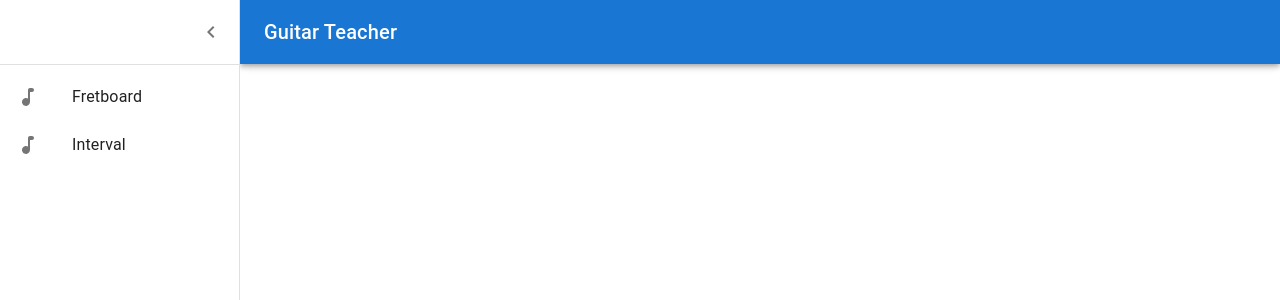
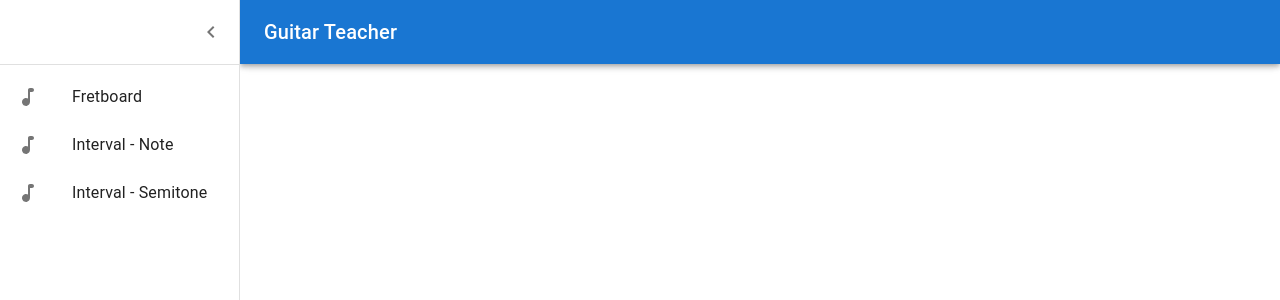
Before and after one commit to andrewdaoust/guitar-teacher, a React (Create React App) app: page / in a window 1280 px wide. Both pictures are taken after a click on the button "open drawer". Shown: the top 300 px of the page. Built offline with nearby package versions, Linux system fonts and the light colour scheme.

Commit message:
Added additional quiz

```diff
--- a/src/components/fretboard.quiz.jsx
+++ b/src/components/fretboard.quiz.jsx
@@ -2,7 +2,7 @@ import React from "react";
 import * as notes from "../lib/notes";
 import { Quiz } from "./quiz";
 
-import { Avatar, Stack, Typography, Box } from "@mui/material";
+import { Avatar, Stack, Typography, Box, Divider } from "@mui/material";
 
 const MAX_COUNT = 20;
 const MAX_FRETS = 12;
@@ -20,7 +20,17 @@ export function FretboardQuiz() {
 function Layout({ question }) {
   return (
     <Box>
-      <Stack direction="row" spacing={1}>
+      <Stack direction="row" spacing={2} divider={<Divider orientation="vertical" flexItem />}>
+        <Stack direction="column" spacing={1}>
+          <Typography variant="h5">STRING</Typography>
+          <Avatar>{question.string}</Avatar>
+        </Stack>
+        <Stack direction="column" spacing={1}>
+          <Typography variant="h5">FRET</Typography>
+          <Avatar>{question.fret}</Avatar>
+        </Stack>
+      </Stack>
+      {/* <Stack direction="row" spacing={1}>
         <Typography variant="h5">STRING</Typography>
         <Typography variant="h5">|</Typography>
         <Typography variant="h5">FRET</Typography>
@@ -28,7 +38,7 @@ function Layout({ question }) {
       <Stack direction="row" spacing={2}>
         <Avatar>{question.string}</Avatar>
         <Avatar>{question.fret}</Avatar>
-      </Stack>
+      </Stack> */}
     </Box>
   );
 }
--- a/src/components/interval.quiz.jsx
+++ b/src/components/interval-note.quiz.jsx
@@ -11,7 +11,7 @@ import {
 
 const MAX_COUNT = 20;
 
-export function IntervalQuiz() {
+export function IntervalNoteQuiz() {
   return (
     <Quiz
       maxQuestions={MAX_COUNT}
--- /dev/null
+++ b/src/components/interval-semitone.quiz.jsx
@@ -0,0 +1,62 @@
+import React from "react";
+import * as scales from "../lib/scales"
+import { Quiz } from "./quiz"
+
+import {
+  Stack,
+  Typography,
+  Box,
+} from "@mui/material";
+
+const MAX_COUNT = 20;
+
+export function IntervalSemitoneQuiz() {
+  return (
+    <Quiz
+      maxQuestions={MAX_COUNT}
+      questionLayout={Layout}
+      questionDataFunc={createQuestionData}
+    />
+  );
+}
+
+
+function Layout({ question }) {
+  return (
+    <Box>
+      <Stack direction="row" spacing={2}>
+        <Typography variant="h6">{question.interval.intervalName}</Typography>
+      </Stack>
+    </Box>
+  );
+}
+
+
+// Helper functions
+function createAnswers(correctSemitones) {
+  const correctIdx = Math.floor(Math.random() * 4);
+  let answers = [];
+  for (let i = 0; i < 4; i++) {
+    if (i === correctIdx) {
+      answers.push(correctSemitones);
+    } else {
+      let r = scales.getRandomSemitoneInterval(answers.concat([correctSemitones]));
+      answers.push(r);
+    }
+  }
+
+  // console.log(answers);
+  return answers;
+}
+
+function createQuestionData() {
+  let interval = scales.getRandomInterval();
+  let correct = interval.semitones;
+  let options = createAnswers(correct);
+
+  return {
+    interval,
+    correct,
+    options
+  };
+}
--- a/src/components/quiz.jsx
+++ b/src/components/quiz.jsx
@@ -73,17 +73,8 @@ function Question({ progress, question, Layout, onCorrect, onWrong }) {
         Question {progress.count}/{progress.max}
       </Typography>
       <Typography variant="h4">Score: {progress.score}</Typography>
-      {/* <Stack direction="row" spacing={1}>
-        <Typography variant="h5">STRING</Typography>
-        <Typography variant="h5">|</Typography>
-        <Typography variant="h5">FRET</Typography>
-      </Stack>
-      <Stack direction="row" spacing={2}>
-        <Avatar>{question.string}</Avatar>
-        <Avatar>{question.fret}</Avatar>
-      </Stack> */}
       <Layout question={question} />
-      <ButtonGroup size="large">
+      <ButtonGroup size="large" sx={{ my: 2 }}>
         <QuizButton
           option={question.options[0]}
           correct={question.correct}
@@ -109,7 +100,7 @@ function Question({ progress, question, Layout, onCorrect, onWrong }) {
           onWrong={onWrong}
         />
       </ButtonGroup>
-      {/* <p>Answer: {question.correct}</p> */}
+      <p>Answer: {question.correct}</p>
     </Box>
     // </div>
   );
--- a/src/components/root.jsx
+++ b/src/components/root.jsx
@@ -67,6 +67,20 @@ const DrawerHeader = styled("div")(({ theme }) => ({
   justifyContent: "flex-end",
 }));
 
+function quizFriendlyName(urlPath) {
+  let friendlyName = "";
+  let split = urlPath.split("-");
+  split.forEach((s) => {
+    let text = s.charAt(0).toUpperCase() + s.slice(1);
+    if (friendlyName === "") {
+      friendlyName = text;
+    } else {
+      friendlyName = friendlyName + " - " + text;
+    }
+  });
+  return friendlyName;
+}
+
 export function Root() {
   const theme = useTheme();
   const [open, setOpen] = React.useState(false);
@@ -122,7 +136,7 @@ export function Root() {
         </DrawerHeader>
         <Divider />
         <List>
-          {["fretboard", "interval"].map((text, index) => (
+          {["fretboard", "interval-note", "interval-semitone"].map((text, index) => (
             <ListItem key={text} disablePadding>
               <ListItemButton
                 component={Link}
@@ -131,7 +145,7 @@ export function Root() {
                 <ListItemIcon>
                   <MusicNoteRoundedIcon />
                 </ListItemIcon>
-                <ListItemText primary={text.charAt(0).toUpperCase() + text.slice(1)} />
+                <ListItemText primary={quizFriendlyName(text)} />
               </ListItemButton>
             </ListItem>
           ))}
--- a/src/lib/scales.js
+++ b/src/lib/scales.js
@@ -39,6 +39,21 @@ export function getRandomInterval() {
   };
 }
 
+export function getRandomSemitoneInterval(ignores) {
+  let semitones = [...INTERVALS.keys()];
+  if (ignores !== null) {
+    ignores.forEach((e) => {
+      let ignoreIdx = semitones.indexOf(e);
+      if (ignoreIdx > -1) {
+        semitones.splice(ignoreIdx, 1);
+      }
+    });
+  }
+
+  let r = Math.floor(Math.random() * semitones.length);
+  return semitones[r];
+};
+
 export function getIntervalNote(root, semitones) {
   let rootIdx = NOTES.indexOf(root);
   let intervalIdx = (rootIdx + semitones) % NOTES.length;
```
Also changed, not shown: src/App.js (+8 -3 lines), 1 other file (tests, documents, lock files or other folders).
